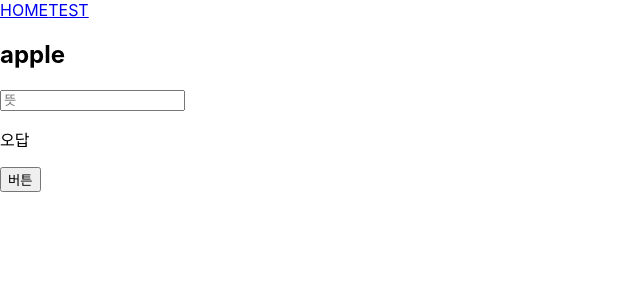
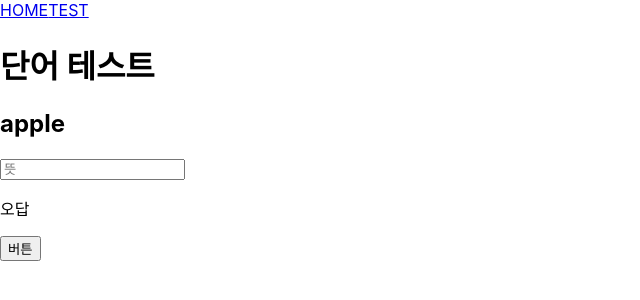
Before and after one commit to 2seunghye/wordbook-fe, a React (Create React App) app: page /#/test in a window 1280 px wide. Shown: the top 300 px of the page, without its empty margins (0-640 px from the left). Built offline with nearby package versions, Linux system fonts and the light colour scheme.

Commit message:
Line 77:30:  Expected '===' and instead saw '=='

```diff
--- a/src/Components/WordTest/WordTest.js
+++ b/src/Components/WordTest/WordTest.js
@@ -74,7 +74,7 @@ class WordTest extends React.Component {
   }
 
   nextWord = () => {
-    if (this.state.testIndex == this.state.testWords.length - 1) {
+    if (this.state.testIndex === this.state.testWords.length - 1) {
       console.log('test 완료');
       return;
     }
@@ -89,6 +89,7 @@ class WordTest extends React.Component {
 
     return (
       <div>
+        <h1>단어 테스트</h1>
         <h2>{testVoca}</h2>
         <TestAns testMeaning={testMeaning} nextWord={this.nextWord} />
       </div>
```
Also changed, not shown: 1 other file (tests, documents, lock files or other folders).
